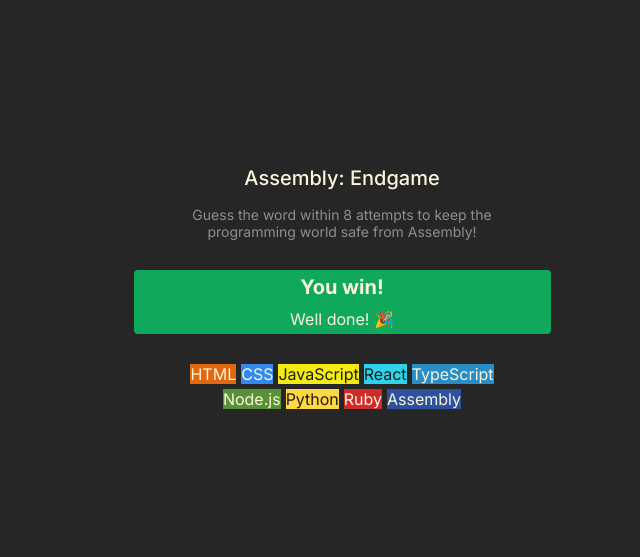
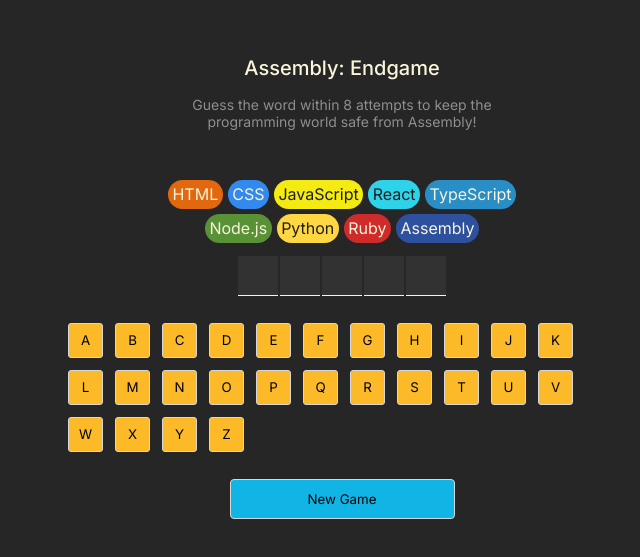
Before and after one commit to 0xJeff1/react_apps, a React (Vite) app in the folder react apps/: page /assembly in a window 1280 px wide. Shown: the part 113-670 px from the top of the page, without its empty margins (298-938 px from the left). Built offline with nearby package versions, Linux system fonts and the light colour scheme.

Commit message:
almost finished

```diff
--- a/react apps/components/Assembly.jsx
+++ b/react apps/components/Assembly.jsx
@@ -1,43 +1,99 @@
-import React from "react"
-import styles from "../src/assembly.module.css"
-import { languages } from "../languages"
-
+import React, { useState, useEffect } from "react";
+import styles from "../src/assembly.module.css";
+import { languages } from "../languages";
+import { words } from "../words";
 
 export default function AssemblyEndgame() {
+    const [clickedLetter, setClickedLetter] = useState([]);
+    const [theWord, setTheWord] = useState("");
+    const [letterElements, setLetterElements] = useState([]);
 
-    const languageElements = languages.map(lang =>
-        {
-            const styles = {
+    // Choose a word once on mount
+    useEffect(() => {
+        const randomIndex = Math.floor(Math.random() * words.length);
+        const chosen = words[randomIndex].toUpperCase();
+        setTheWord(chosen);
+        setLetterElements(Array(chosen.length).fill(""));
+    }, []);
+
+    function dothemagic(letter) {
+        setClickedLetter(prev => [...prev, letter]);
+
+        // Optionally fill in letters if correct
+        const updated = theWord.split("").map((char, i) =>
+            clickedLetter.includes(char) || letter === char ? char : ""
+        );
+        setLetterElements(updated);
+    }
+
+    // Create language chips
+    const languageElements = languages.map(lang => {
+        const chipStyle = {
             backgroundColor: lang.backgroundColor,
             color: lang.color
-            }
+        };
         return (
             <span
-                    className={styles.chip}
-                    style={styles}
+                style={chipStyle}
+                className={styles.chips}
                 key={lang.name}
             >
                 {lang.name}
             </span>
-            )
-        })
+        );
+    });
+
+    // Create alphabet keyboard
+    const alphabet = Array.from({ length: 26 }, (_, i) =>
+        String.fromCharCode(65 + i)
+    );
+
+    const keyboardElements = alphabet.map(letter => (
+        <button
+            key={letter}
+            className={
+                clickedLetter.includes(letter)
+                    ? styles.activeButton
+                    : styles.buttonfirst
+            }
+            onClick={() => dothemagic(letter)}
+        >
+            {letter}
+        </button>
+    ));
+
+    // Render the word as blank/filled letters
+    const wordElements = letterElements.map((char, index) => (
+        <span className={styles.letterbox} key={index}>
+            {char}
+        </span>
+    ));
 
     return (
         <div className={styles.container}>
             <main className={styles.container1}>
                 <div className={styles.header}>
                     <h1>Assembly: Endgame</h1>
-                    <p>Guess the word within 8 attempts to keep the
-                    programming world safe from Assembly!</p>
+                    <p>
+                        Guess the word within 8 attempts to keep the
+                        programming world safe from Assembly!
+                    </p>
                 </div>
-                <section className={styles.gamestatus}>
-                    <h2>You win!</h2>
-                    <p>Well done! 🎉</p>
-                </section>
+
                 <section className={styles.languagechips}>
                     {languageElements}
                 </section>
+
+                <section className={styles.word}>
+                    {wordElements}
+                </section>
+
+                <section className={styles.keyboard}>
+                    {keyboardElements}
+                </section>
+
+                <button className={styles.newgame}>New Game</button>
             </main>
         </div>
-    )
+    );
 }
--- a/react apps/languages.js
+++ b/react apps/languages.js
@@ -3,6 +3,7 @@
         name: "HTML",
         backgroundColor: "#E2680F",
         color: "#F9F4DA",
+
     },
     {
         name: "CSS",
--- a/react apps/src/assembly.module.css
+++ b/react apps/src/assembly.module.css
@@ -41,6 +41,7 @@
     font-size: 0.875rem;
     max-width: 350px;
     color: #8E8E8E;
+    margin-bottom: 50px;
 }
 
 section.gamestatus {
@@ -70,7 +71,64 @@
     max-width: 350px;
 }
 
-span.chip {
-    border-radius: 3px;
+.chips {
+    border-radius: 40px;
     padding: 4.5px;
 }
+
+
+.word {
+    display: flex;
+    justify-content: center;
+    gap: 2px;
+    padding-top: 13px;
+}
+
+.word > span {
+    height: 40px;
+    width: 40px;
+    background-color: #323232;
+    display: flex;
+    justify-content: center;
+    align-items: center;
+    font-size: 1.125rem;
+    border-bottom: 1px solid #F9F4DA;
+}
+
+.keyboard{
+    padding-top: 21px;
+    padding-bottom: 21px;
+}
+
+.buttonfirst
+{
+    height: 35px;
+    width: 35px;
+    background-color: #FCBA29;
+    border: 1px solid #D7D7D7;
+    border-radius: 3px;
+    cursor: pointer;
+    margin: 6px;
+}
+
+.activeButton{
+    height: 35px;
+    width: 35px;
+    background-color: #15ff00;
+    border: 1px solid #D7D7D7;
+    border-radius: 3px;
+    cursor: pointer;
+    margin: 6px;
+}
+
+.newgame {
+    background-color: #11B5E5;
+    border: 1px solid #D7D7D7;
+    border-radius: 4px;
+    width: 225px;
+    height: 40px;
+    padding: 6px 12px;
+    display: block;
+    margin-inline: auto;
+    cursor: pointer;
+}
--- /dev/null
+++ b/react apps/words.js
@@ -0,0 +1,12 @@
+export const  words = [
+    "apple", "ball", "cat", "dog", "egg", "fish", "goat", "hat", "ice", "jam",
+    "kite", "lamp", "man", "nest", "orange", "pen", "queen", "rat", "sun", "top",
+    "umbrella", "van", "water", "x-ray", "yogurt", "zebra", "book", "chair", "desk", "ear",
+    "fan", "girl", "house", "ink", "jeans", "key", "leaf", "milk", "nose", "owl",
+    "pig", "quilt", "rope", "shoe", "table", "train", "uncle", "vase", "window", "zip",
+    "baby", "cake", "duck", "eyes", "frog", "gift", "hand", "iron", "juice", "kite",
+    "leg", "moon", "net", "open", "pizza", "quiet", "rain", "soap", "tree", "under",
+    "village", "wind", "box", "yard", "zoo", "ant", "bat", "cup", "door", "elbow",
+    "face", "grass", "hill", "icecream", "jelly", "king", "lamp", "mouse", "nut", "oil",
+    "pants", "queen", "ring", "star", "toy", "up", "voice", "wall", "xylophone", "yellow"
+  ];
```
Also changed, not shown: react apps/components/Mainapp.jsx (+0 -18 lines). Lines whose indentation alone changed are shown as unchanged.
